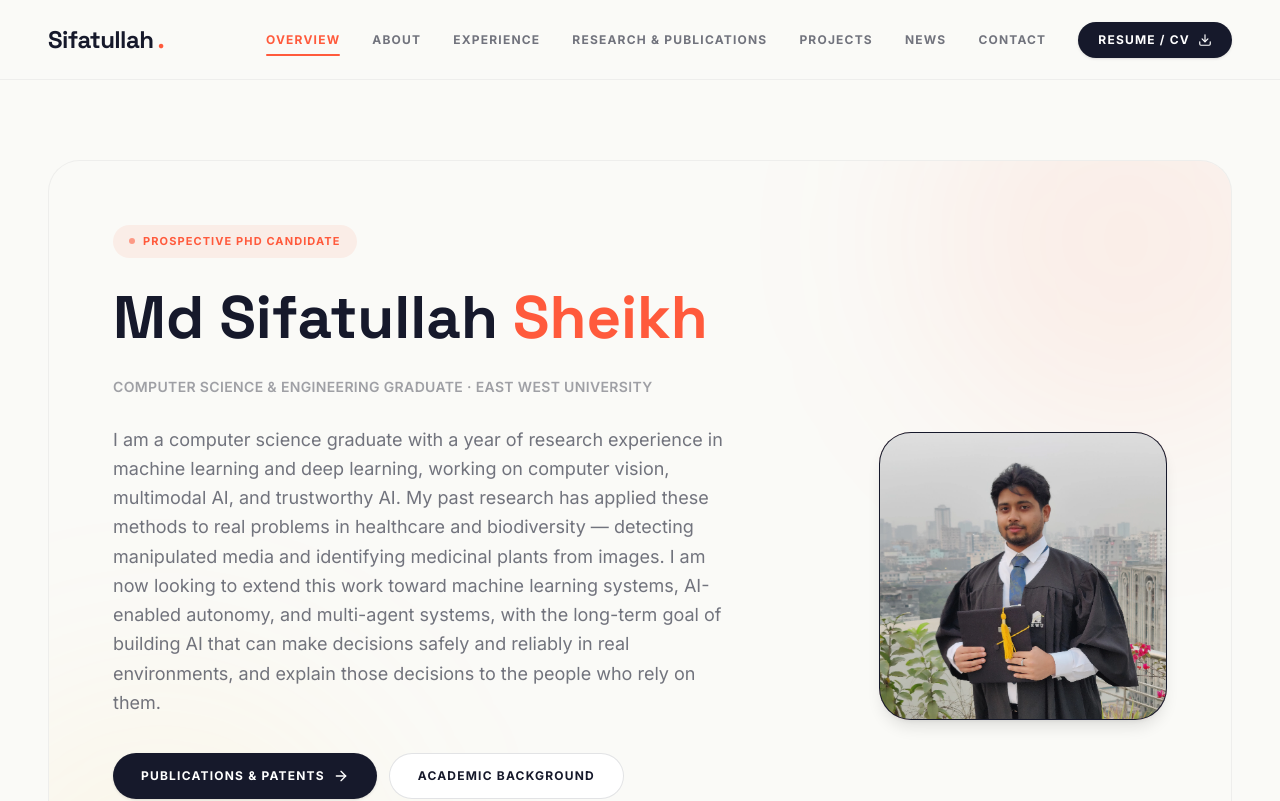
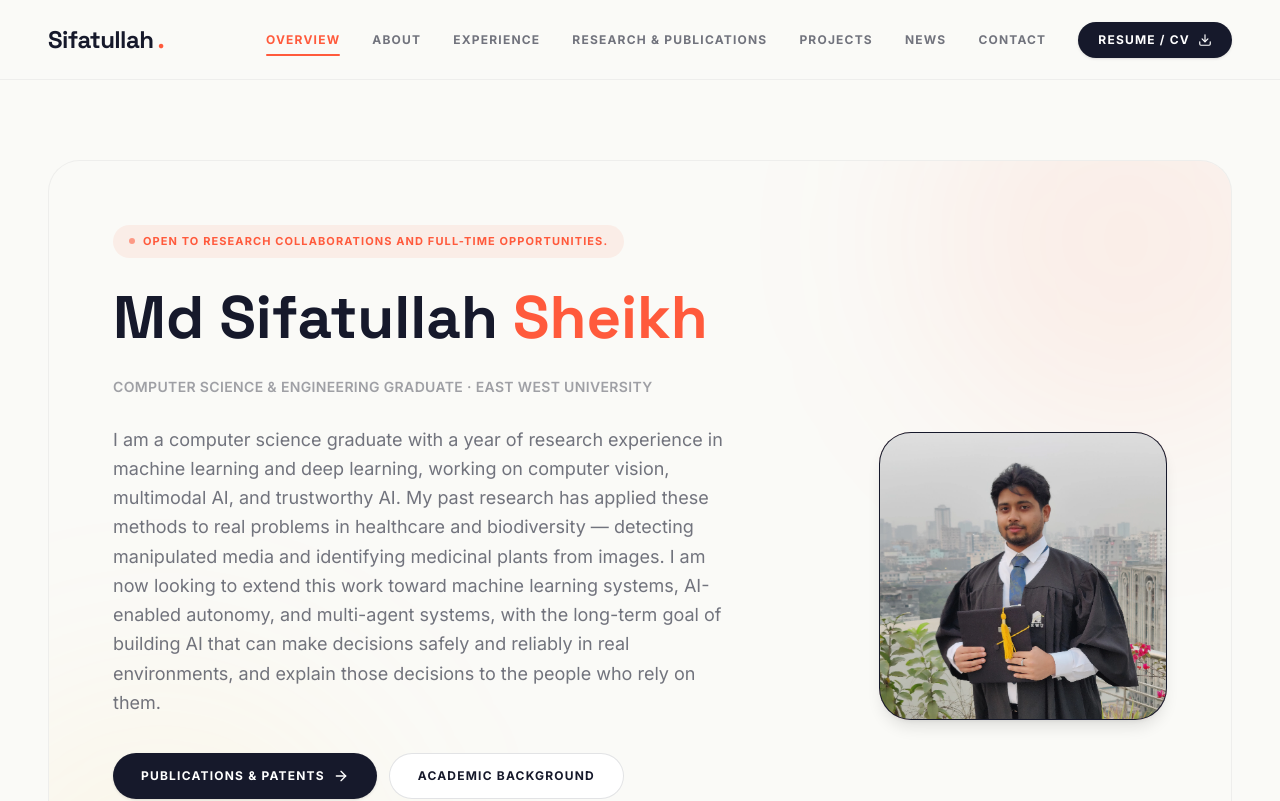
Before and after one commit to SifatSwapnil2022/myWebsite, a React (Vite) app: page / in a window 1280 px wide. Shown: the top 801 px of the page. Built offline with nearby package versions, Linux system fonts and the light colour scheme; a web font is replaced by a local one.

Commit message:
Home Page Updated

```diff
--- a/src/pages/Home.tsx
+++ b/src/pages/Home.tsx
@@ -203,7 +203,7 @@ export default function Home() {
                     animation: reducedMotion ? undefined : 'softPulse 2.6s ease-in-out infinite',
                   }}
                 />
-                Prospective PhD candidate
+                Open to research collaborations and full-time opportunities.
               </span>
             </Reveal>
 
```
